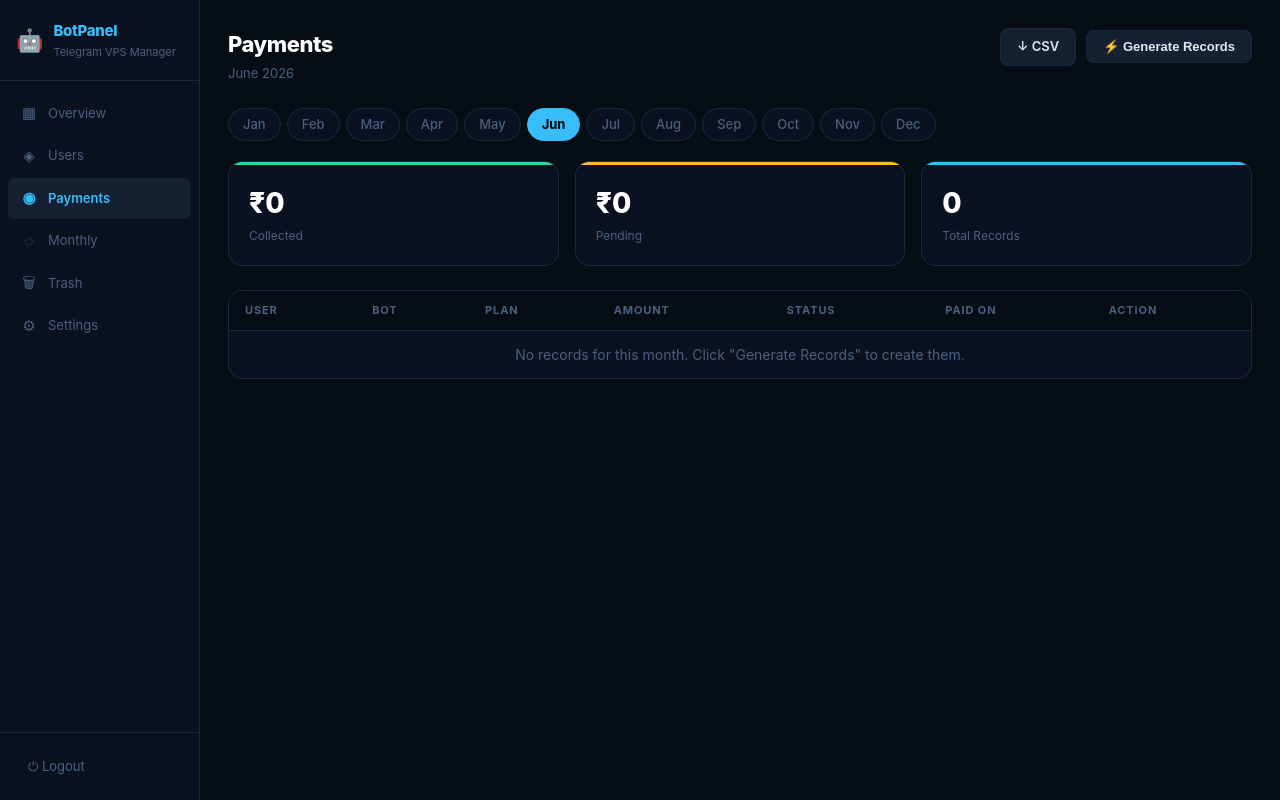
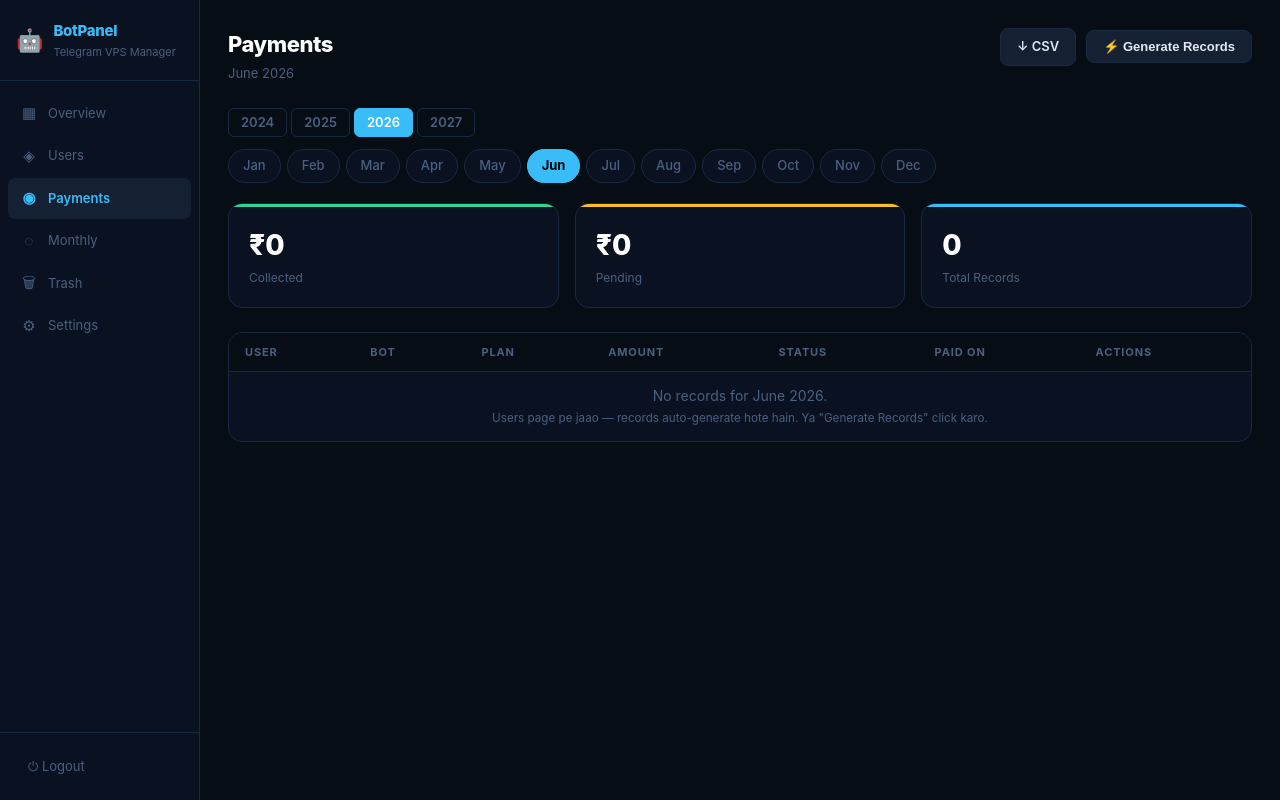
Before and after one commit to MikoxYae/botpanel, a Flask app: page /payments in a window 1280 px wide. Run offline with Flask 3, Linux system fonts and the light colour scheme; the visitor is signed in with stand-in values (Sample User, id 1).

Commit message:
Update templates/payments.html

```diff
--- a/templates/payments.html
+++ b/templates/payments.html
@@ -16,7 +16,15 @@
   </div>
 </div>
 
-<!-- Month selector -->
+<!-- Year + Month selector -->
+<div class="filter-bar" style="margin-bottom:12px">
+  <div class="year-tabs">
+    {% for y in years_list %}
+    <a href="{{ url_for('payments', month=sel_month, year=y) }}"
+       class="year-tab {% if y == sel_year %}active{% endif %}">{{ y }}</a>
+    {% endfor %}
+  </div>
+</div>
 <div class="month-selector">
   {% for num, name in months_list %}
   <a href="{{ url_for('payments', month=num, year=sel_year) }}"
@@ -50,7 +58,7 @@
         <th>Amount</th>
         <th>Status</th>
         <th>Paid On</th>
-        <th>Action</th>
+        <th>Actions</th>
       </tr>
     </thead>
     <tbody>
@@ -73,21 +81,32 @@
             {% if p.paid %}✓ Paid{% else %}Pending{% endif %}
           </span>
         </td>
-        <td class="muted">{{ p.paid_date.strftime('%d %b') if p.paid_date else '—' }}</td>
+        <td class="muted">{{ p.paid_date.strftime('%d %b %Y') if p.paid_date else '—' }}</td>
         <td>
+          <div class="action-btns">
             {% if not p.paid %}
             <form method="POST" action="{{ url_for('mark_paid', payment_id=p.id) }}">
-            <button type="submit" class="btn btn-primary btn-sm">Mark Paid</button>
+              <button type="submit" class="btn btn-primary btn-sm">✓ Paid</button>
             </form>
             {% else %}
             <form method="POST" action="{{ url_for('mark_unpaid', payment_id=p.id) }}">
               <button type="submit" class="btn btn-ghost btn-sm">Undo</button>
             </form>
             {% endif %}
+            <form method="POST" action="{{ url_for('delete_payment', payment_id=p.id) }}"
+                  onsubmit="return confirm('Delete this payment record for {{ p.user.name }}?')">
+              <button type="submit" class="btn-mini btn-mini--red" title="Delete record">🗑</button>
+            </form>
+          </div>
         </td>
       </tr>
       {% else %}
-      <tr><td colspan="7" class="empty-state">No records for this month. Click "Generate Records" to create them.</td></tr>
+      <tr>
+        <td colspan="7" class="empty-state">
+          No records for {{ current_month }}.<br>
+          <small style="color:var(--muted)">Users page pe jaao — records auto-generate hote hain. Ya "Generate Records" click karo.</small>
+        </td>
+      </tr>
       {% endfor %}
     </tbody>
   </table>
```
Lines whose indentation alone changed are shown as unchanged.
